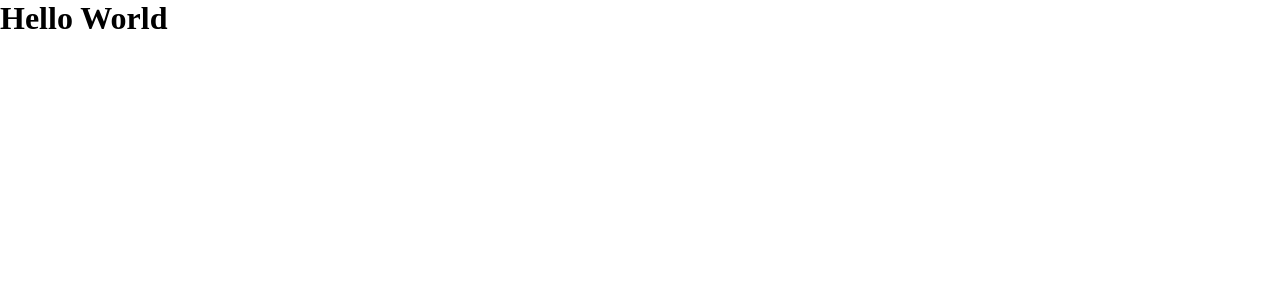
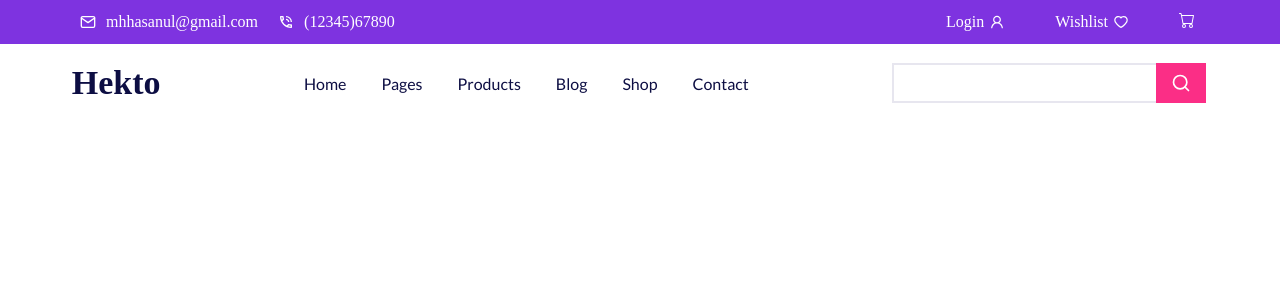
Before and after one commit to GusttavoCastilho/Hekto, a Next.js app: page / in a window 1280 px wide. Shown: the top 300 px of the page. Built offline with nearby package versions, Linux system fonts and the light colour scheme.

Commit message:
feat: Create component HeadingBar

```diff
--- /dev/null
+++ b/src/components/HeadingBar/index.tsx
@@ -0,0 +1,58 @@
+import React from 'react'
+import Link from 'next/link'
+
+import { FiMail } from 'react-icons/fi'
+import { MdOutlinePhoneInTalk } from 'react-icons/md'
+import { AiOutlineUser, AiOutlineHeart } from 'react-icons/ai'
+import { BsCart } from 'react-icons/bs'
+
+import styles from '../../styles/HeadingBar.module.scss'
+
+const HeadingBar = () => {
+    return (
+        <div className={styles.wrapper}>
+
+            <div className={styles.menuGroupLeft}>
+
+                <Link href="mailto:mhhasanul@gmail.com" passHref>
+                    <div className={styles.link}>
+                        <FiMail />
+                        <a aria-label="email">mhhasanul@gmail.com</a>
+                    </div>
+                </Link>
+
+                <Link href="tel:(12345)67890" passHref>
+                    <div className={styles.link}>
+                        <MdOutlinePhoneInTalk />
+                        <a aria-label="phone">(12345)67890</a>
+                    </div>
+                </Link>
+
+            </div>
+
+            <div className={styles.menuGroupRight}>
+                <Link href="/login" passHref>
+                    <div className={styles.link}>
+                        <a>Login</a>
+                        <AiOutlineUser />
+                    </div>
+                </Link>
+
+                <Link href="/wishlist" passHref>
+                    <div className={styles.link}>
+                        <a>Wishlist</a>
+                        <AiOutlineHeart />
+                    </div>
+                </Link>
+
+                <Link href="/cart" passHref>
+                    <div className={styles.link}>
+                        <a><BsCart aria-label="Open Cart" /></a>
+                    </div>
+                </Link>
+            </div>
+        </div>
+    )
+}
+
+export default HeadingBar;
--- a/src/pages/index.tsx
+++ b/src/pages/index.tsx
@@ -1,10 +1,13 @@
 import type { NextPage } from 'next'
+import Header from '../components/Header'
+import HeadingBar from '../components/HeadingBar'
 
 const Home: NextPage = () => {
   return (
-    <div>
-      <h1>Hello World</h1>
-    </div>
+    <>
+      <HeadingBar />
+      <Header />
+    </>
   )
 }
 
--- /dev/null
+++ b/src/styles/HeadingBar.module.scss
@@ -0,0 +1,55 @@
+@import "./_variables.scss";
+
+.wrapper {
+    width: 100%;
+    height: 44px;
+
+    background-color: $purple;
+
+    display: flex;
+    align-items: center;
+    justify-content: space-between;
+
+    padding: 0 80px;
+}
+
+.link {
+    width: 100%;
+
+    display: flex;
+    align-items: center;
+
+    a {
+        color: #fff;
+        cursor: pointer;
+    }
+
+    svg + a {
+        margin-left: 10px;
+    }
+    svg {
+        color: #fff;
+    }
+}
+
+.menuGroupLeft {
+    display: flex;
+    flex-direction: row;
+    align-items: center;
+    justify-content: center;
+
+    gap: 20px;
+}
+
+.menuGroupRight {
+    display: flex;
+    flex-direction: row;
+    align-items: center;
+    justify-content: center;
+
+    gap: 50px;
+
+    div a {
+        margin-right: 5px;
+    }
+}
```
Also changed, not shown: src/components/HeadingBar/test.tsx (added, +15 -0 lines).
